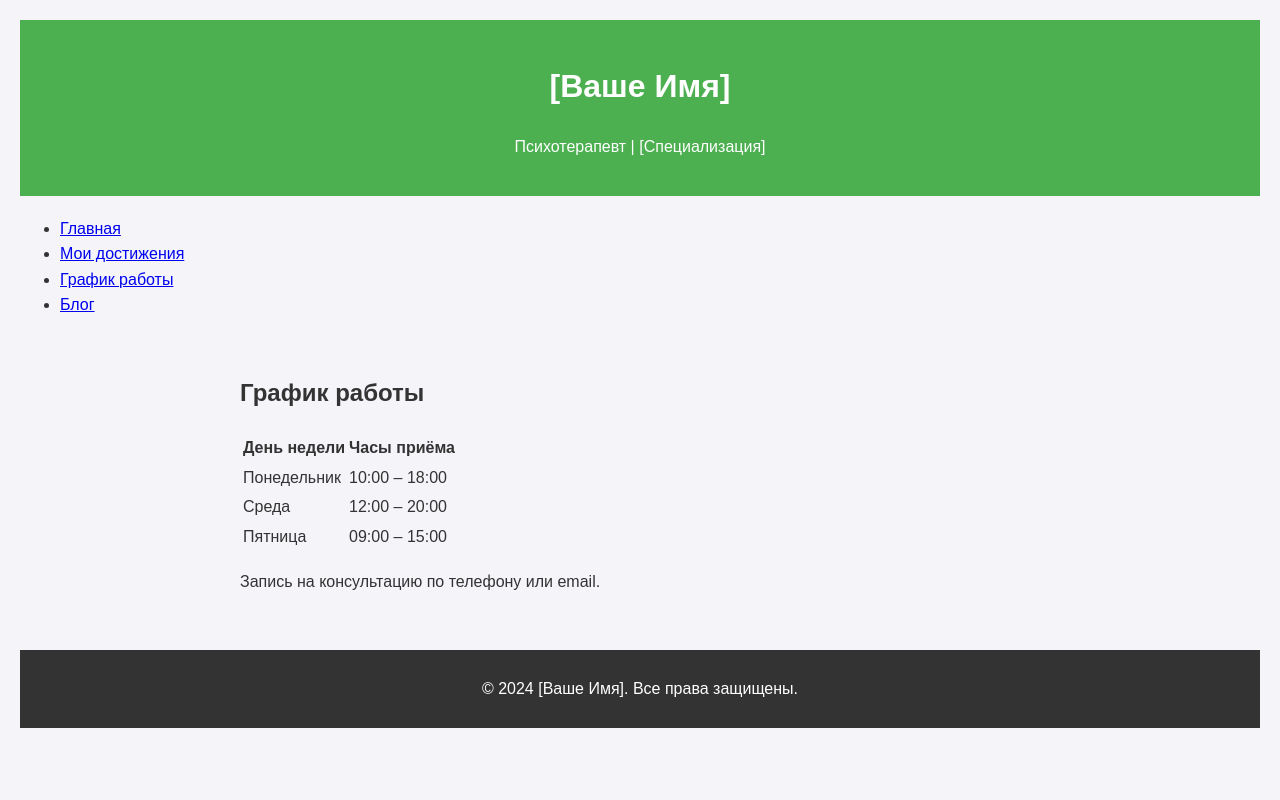
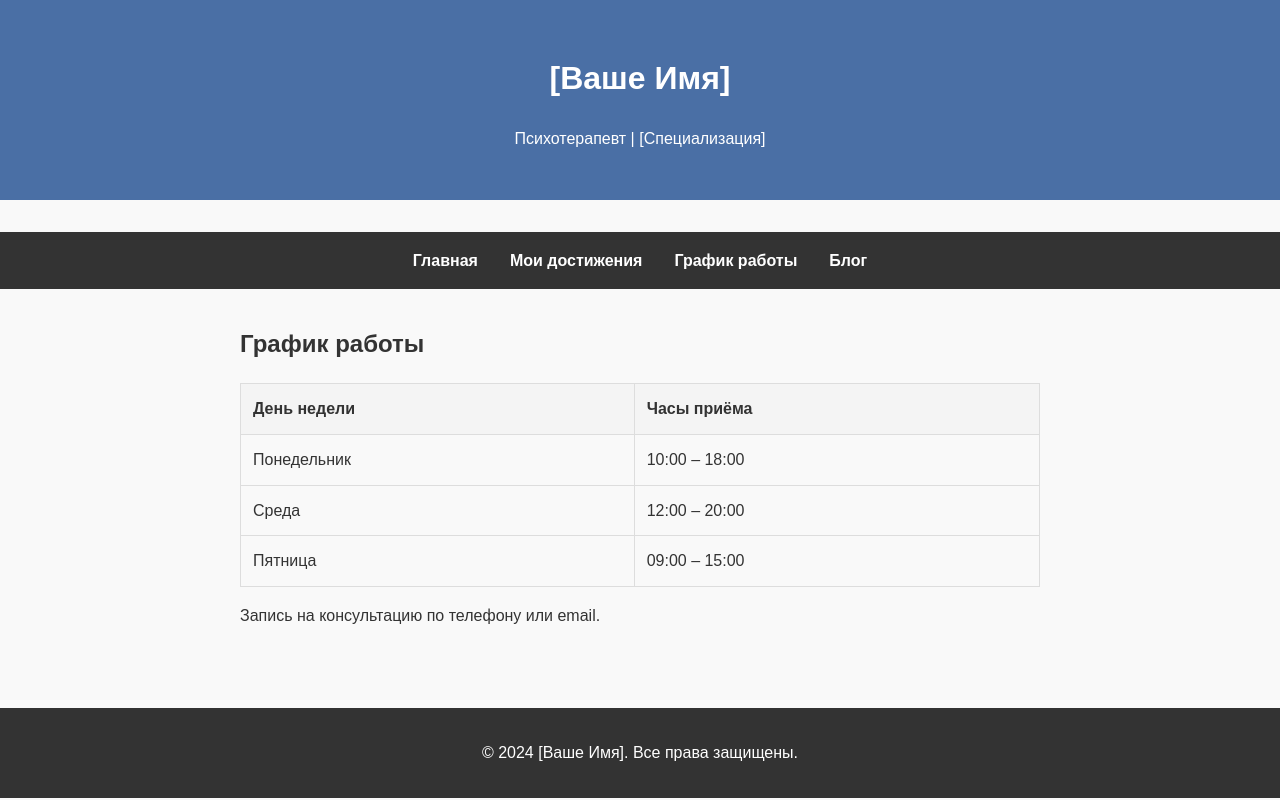
Before and after one commit to vladloskut/psymusl, a plain HTML site: page schedule.html in a window 1280 px wide. Drawn offline with Linux system fonts and the light colour scheme.

Commit message:
Update style.css

```diff
--- a/style.css
+++ b/style.css
@@ -1,43 +1,80 @@
 body {
-    font-family: Arial, sans-serif;
+    font-family: 'Arial', sans-serif;
     line-height: 1.6;
     margin: 0;
-    padding: 20px;
-    background-color: #f4f4f9;
+    padding: 0;
+    background-color: #f9f9f9;
     color: #333;
 }
 
 header {
+    background: #4a6fa5;
+    color: white;
     text-align: center;
-    padding: 20px 0;
-    background: #4CAF50;
+    padding: 2rem 0;
+    margin-bottom: 2rem;
+}
+
+nav {
+    background: #333;
+    padding: 1rem 0;
+}
+
+nav ul {
+    list-style: none;
+    display: flex;
+    justify-content: center;
+    margin: 0;
+    padding: 0;
+}
+
+nav ul li {
+    margin: 0 1rem;
+}
+
+nav ul li a {
     color: white;
-    margin-bottom: 20px;
+    text-decoration: none;
+    font-weight: bold;
+}
+
+nav ul li a:hover {
+    color: #4a6fa5;
 }
 
 main {
     max-width: 800px;
     margin: 0 auto;
-    padding: 20px;
+    padding: 1rem;
 }
 
-button {
-    background: #4CAF50;
-    color: white;
-    border: none;
-    padding: 10px 20px;
-    cursor: pointer;
-    border-radius: 5px;
+section {
+    margin-bottom: 2rem;
 }
 
-button:hover {
-    background: #45a049;
+table {
+    width: 100%;
+    border-collapse: collapse;
+    margin: 1rem 0;
+}
+
+table, th, td {
+    border: 1px solid #ddd;
+}
+
+th, td {
+    padding: 0.75rem;
+    text-align: left;
+}
+
+th {
+    background: #f4f4f4;
 }
 
 footer {
     text-align: center;
-    margin-top: 20px;
-    padding: 10px;
+    padding: 1rem;
     background: #333;
     color: white;
+    margin-top: 2rem;
 }
```
